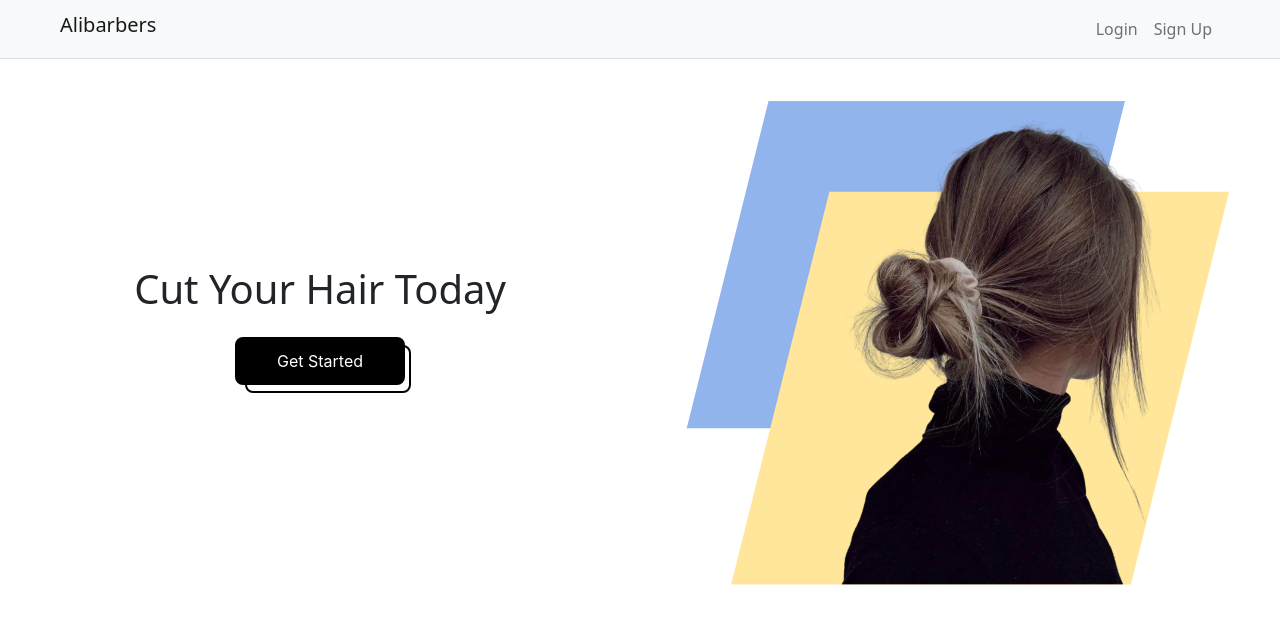
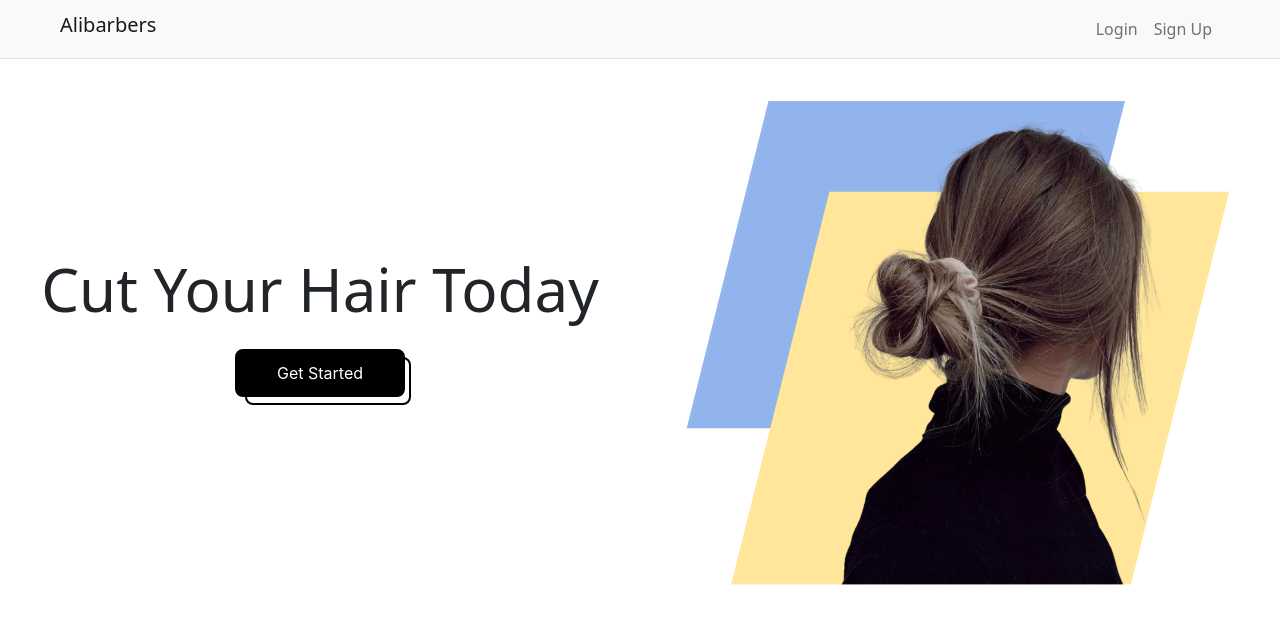
Before and after one commit to ZhiAnYuen/Alibarbers, a Vue app: page / in a window 1280 px wide. Shown: the top 624 px of the page. Built offline with nearby package versions, Linux system fonts and the light colour scheme.

Commit message:
Change font size for home page body title

```diff
--- a/src/components/HomeBody.vue
+++ b/src/components/HomeBody.vue
@@ -21,6 +21,9 @@ export default {
 </script>
 
 <style scoped>
+h1 {
+  font-size: 60px;
+}
 .button {
   align-items: center;
   background-color: black;
```
